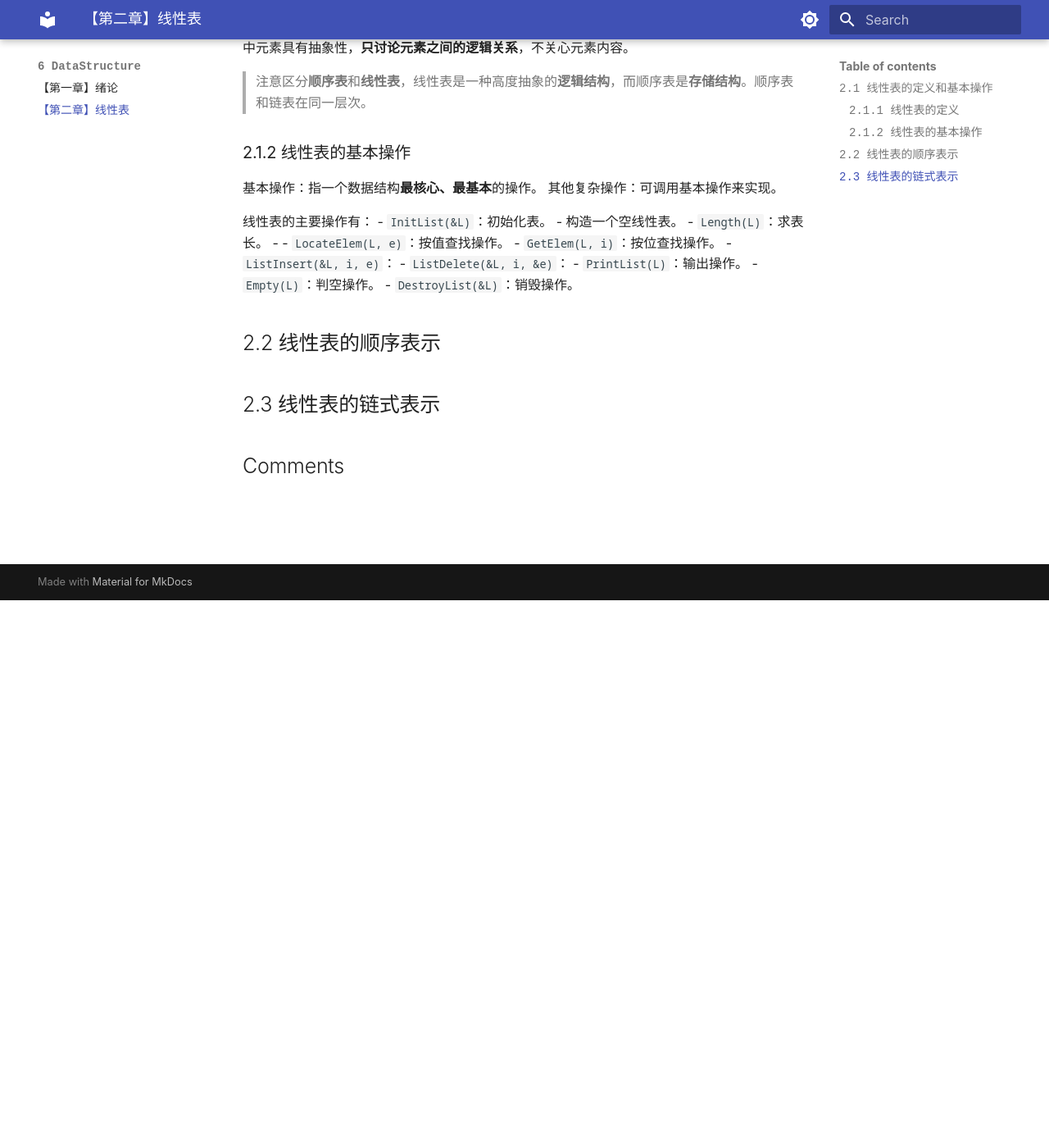
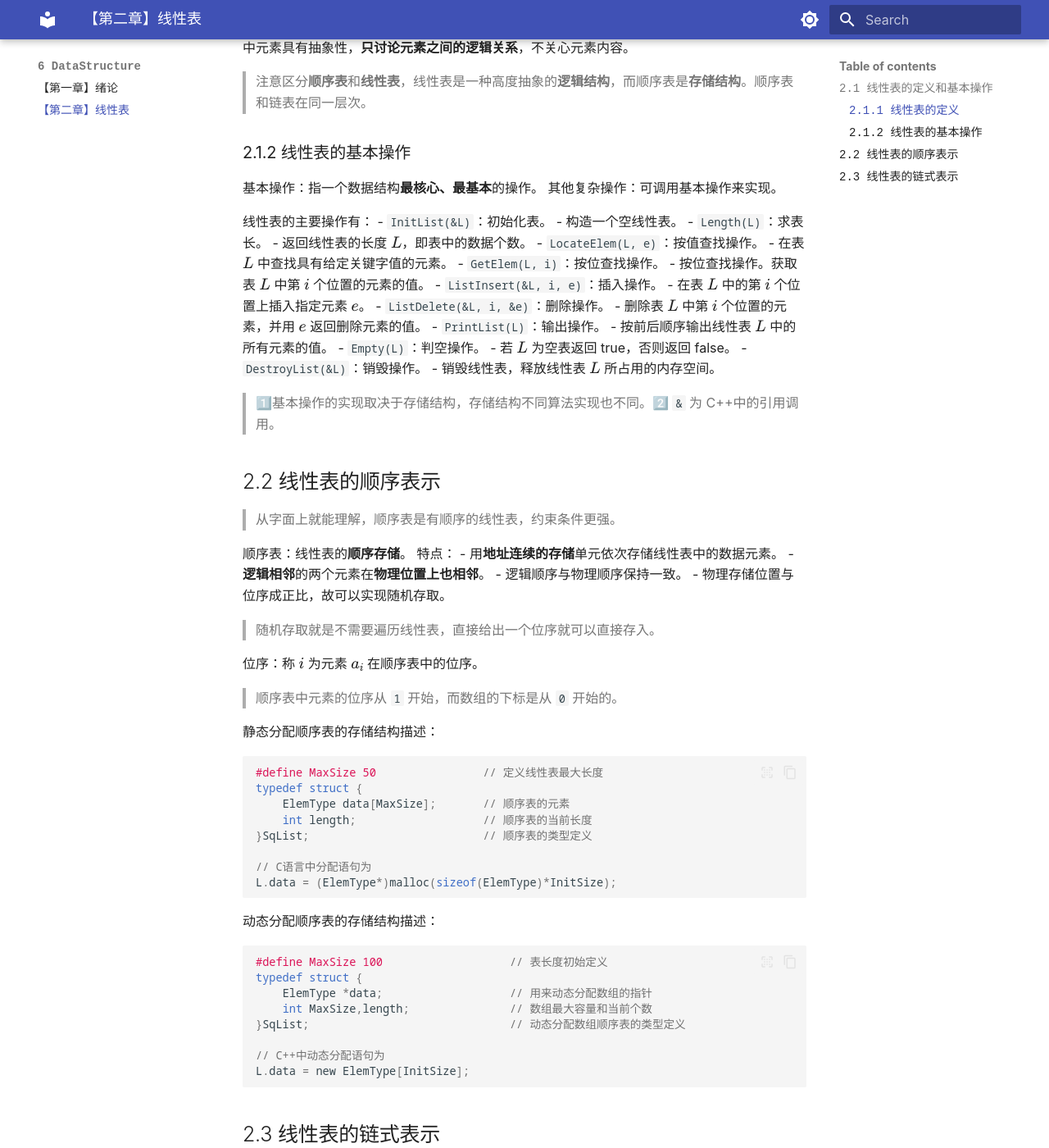
Before and after one commit to syiooo/syiooo.github.io, an MkDocs documentation site: the page built from docs/6_DataStructure/【第二章】线性表.md, in a window 1280 px wide and 1400 px high, scrolled down 668 px. Shown: the whole window at 82% size. Built offline with MkDocs 1.6.1 and Material for MkDocs 9.7.7, drawn with Linux system fonts in a browser that asks for light colours; comment, search, counter and statistics services are not loaded.

Commit message:
十二讲

````diff
--- a/docs/6_DataStructure/【第二章】线性表.md
+++ b/docs/6_DataStructure/【第二章】线性表.md
@@ -43,17 +43,63 @@ $$
 - `InitList(&L)`：初始化表。
 	- 构造一个空线性表。
 - `Length(L)`：求表长。
-	-
+	- 返回线性表的长度 $L$，即表中的数据个数。
 - `LocateElem(L, e)`：按值查找操作。
+	- 在表 $L$ 中查找具有给定关键字值的元素。
 - `GetElem(L, i)`：按位查找操作。
-- `ListInsert(&L, i, e)`：
-- `ListDelete(&L, i, &e)`：
+	- 按位查找操作。获取表 $L$ 中第 $i$ 个位置的元素的值。
+- `ListInsert(&L, i, e)`：插入操作。
+	- 在表 $L$ 中的第 $i$ 个位置上插入指定元素 $e$。
+- `ListDelete(&L, i, &e)`：删除操作。
+	- 删除表 $L$ 中第 $i$ 个位置的元素，并用 $e$ 返回删除元素的值。
 - `PrintList(L)`：输出操作。
+	- 按前后顺序输出线性表 $L$ 中的所有元素的值。
 - `Empty(L)`：判空操作。
+	- 若 $L$ 为空表返回 true，否则返回 false。
 - `DestroyList(&L)`：销毁操作。
+	- 销毁线性表，释放线性表 $L$ 所占用的内存空间。
 
-
+> 1️⃣基本操作的实现取决于存储结构，存储结构不同算法实现也不同。2️⃣ `&` 为 C++中的引用调用。
 
 ## 2.2 线性表的顺序表示
 
+> 从字面上就能理解，顺序表是有顺序的线性表，约束条件更强。
+
+顺序表：线性表的**顺序存储**。
+特点：
+- 用**地址连续的存储**单元依次存储线性表中的数据元素。
+- **逻辑相邻**的两个元素在**物理位置上也相邻**。
+- 逻辑顺序与物理顺序保持一致。
+- 物理存储位置与位序成正比，故可以实现随机存取。
+
+> 随机存取就是不需要遍历线性表，直接给出一个位序就可以直接存入。
+
+位序：称 $i$ 为元素 $a_{i}$ 在顺序表中的位序。
+
+> 顺序表中元素的位序从 `1` 开始，而数组的下标是从 `0` 开始的。
+
+
+静态分配顺序表的存储结构描述：
+```c
+#define MaxSize 50                // 定义线性表最大长度
+typedef struct {
+    ElemType data[MaxSize];       // 顺序表的元素
+    int length;                   // 顺序表的当前长度
+}SqList;                          // 顺序表的类型定义
+
+// C语言中分配语句为
+L.data = (ElemType*)malloc(sizeof(ElemType)*InitSize);
+```
+
+动态分配顺序表的存储结构描述：
+```c
+#define MaxSize 100                   // 表长度初始定义
+typedef struct {
+    ElemType *data;                   // 用来动态分配数组的指针
+    int MaxSize,length;               // 数组最大容量和当前个数
+}SqList;                              // 动态分配数组顺序表的类型定义
+
+// C++中动态分配语句为
+L.data = new ElemType[InitSize];
+```
 ## 2.3 线性表的链式表示
````
Also changed, not shown: docs/.obsidian/workspace.json.
